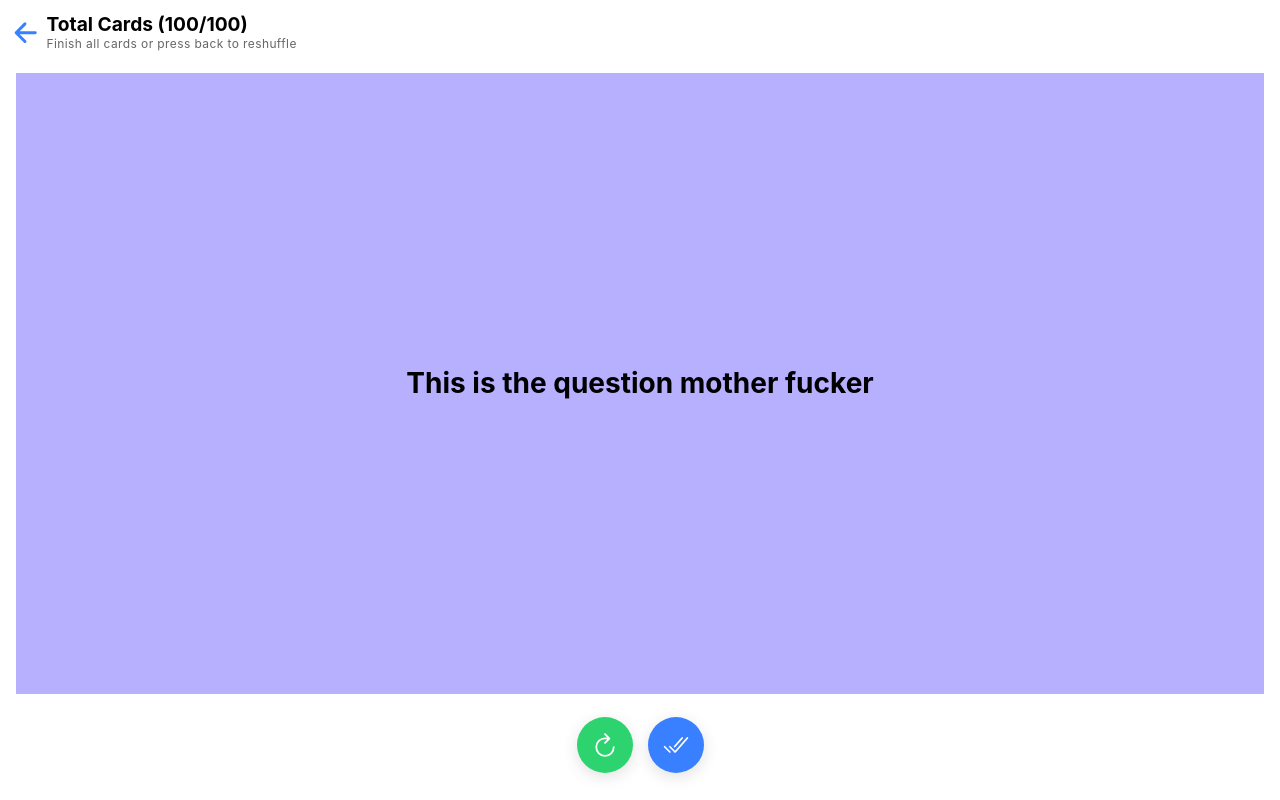
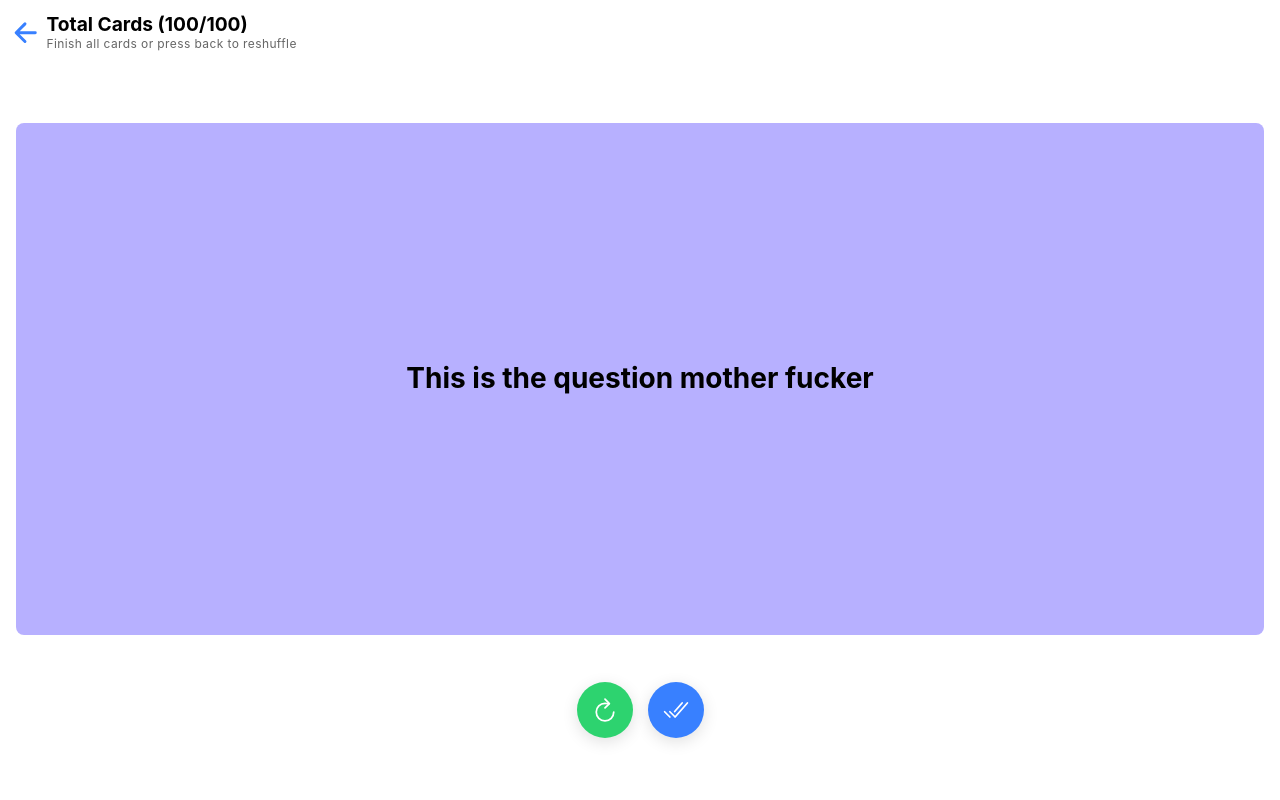
Before and after one commit to SatinTo/Memry, a React (Create React App) app: page /play in a window 1280 px wide. Built offline with nearby package versions, Linux system fonts and the light colour scheme.

Commit message:
chore: Changes the size of the card

```diff
--- a/src/pages/Play.jsx
+++ b/src/pages/Play.jsx
@@ -13,6 +13,7 @@ const Play = (props) => {
 
 	return (
 	<IonPage>
+		<IonContent scrollEvents={false}>
 			<IonToolbar style={{ marginTop: 10, paddingLeft: 10, marginBottom: 15}}>
 				<IonButtons style={{display: "inline-block"}}>
 					<IonBackButton defaultHref="home" text="" icon={arrowBackOutline} />
@@ -22,9 +23,8 @@ const Play = (props) => {
 					<IonCardSubtitle style={{fontWeight: "normal", textTransform: "inherit"}}>Finish all cards or press back to reshuffle</IonCardSubtitle>
 				</div>
 			</IonToolbar>
-		<IonContent scrollEvents={false}>
-			<div className="container">
-				<IonCard style={{height: "80vh", boxShadow: "none"}}>
+			<div className="container" style={{ paddingTop: "8vh"}}>
+				<IonCard style={{height: "64vh", boxShadow: "none"}}>
 					<div className={"card" + (flipped ? " is-flipped" : "")} onClick={flipCard}>
 						<div className="card__face card__face--front">
 							<IonCardContent className="container">
@@ -38,8 +38,6 @@ const Play = (props) => {
 						</div>
 					</div>
 				</IonCard>
-			</div>
-		</IonContent>
 				<IonToolbar>
 					<div style={{width: "fit-content", margin: "20px auto"}}>
 						<IonFabButton color="success" style={{display: "inline-block", marginRight: 15}} onClick={() => props.history.push("/completed")}>
@@ -50,6 +48,8 @@ const Play = (props) => {
 						</IonFabButton>
 					</div>
 				</IonToolbar>
+			</div>
+		</IonContent>
 	</IonPage>
 	);
 };
```
Lines whose indentation alone changed are shown as unchanged.
